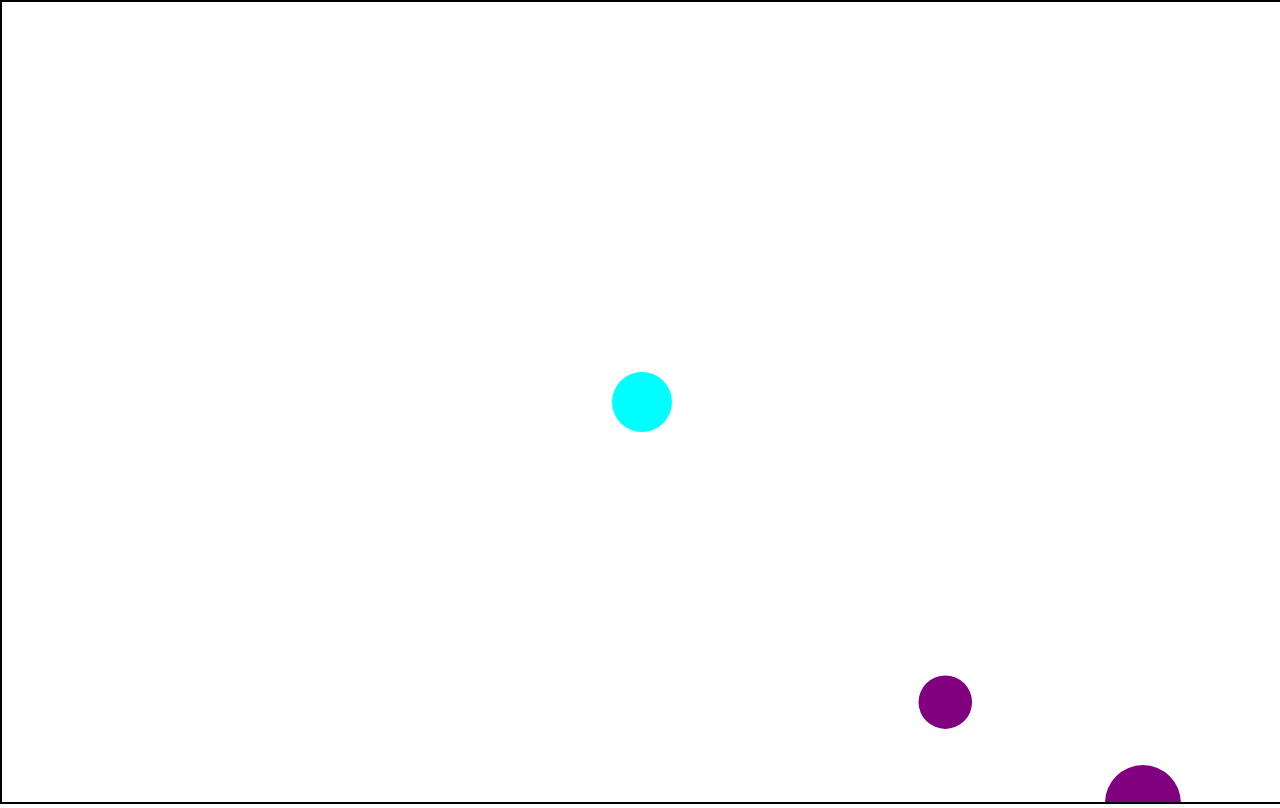
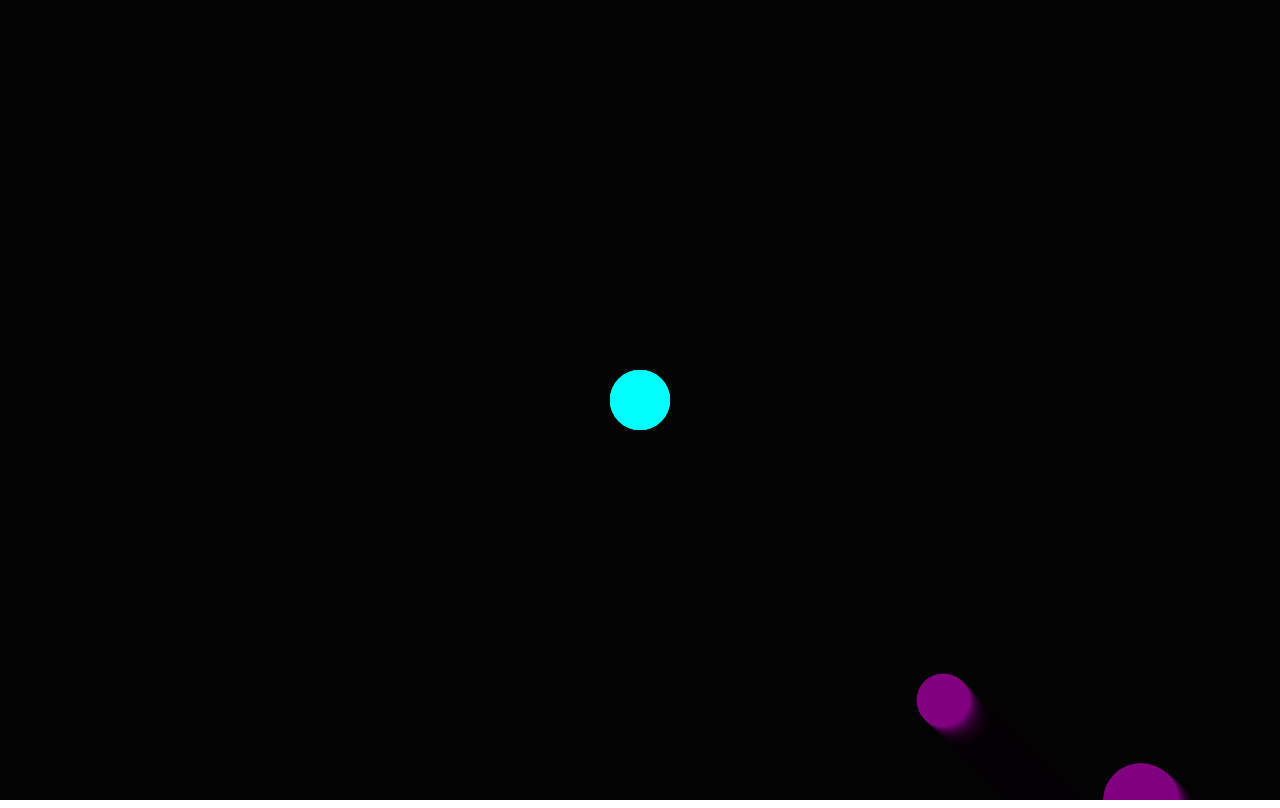
Before and after one commit to chamon562/revamp-canvas-shooter, a plain HTML site: page index.html in a window 1280 px wide. Drawn offline with Linux system fonts and the light colour scheme.

Commit message:
Add background color to black using fillstle rgba and giving it an opacity 0.1 and fillRect of the entire canvas.width and height and commented out clearRect to show the backround.

```diff
--- a/app.js
+++ b/app.js
@@ -190,10 +190,12 @@ let animationId;
 //this will be called over and over again to give the illusion of a moving object
 function animate() {
     animationId = requestAnimationFrame(animate);
-
+    // console.log(ctx)
+    ctx.fillStyle = "rgba(0, 0, 0, 0.1)";
+    ctx.fillRect(0, 0, canvas.width, canvas.height);
     // must clear canvas constantly so no streaks are left behind call ctx.clearRect();
     // clear the x = 0 clear the y = 0 clear the whole canvas by canvas.width, canvas.height
-    ctx.clearRect(0, 0, canvas.width, canvas.height);
+    // ctx.clearRect(0, 0, canvas.width, canvas.height);
     // to make sure player is there need to call player.draw() within aniation loop
     // because ctx.clearRect is constantly being called without a player being drawn
     // making player being drawn once whenever file loads and its being cleard over because calling ctx.clearRect() over and over
--- a/style.css
+++ b/style.css
@@ -5,6 +5,5 @@ body{
     margin: 0;
 }
 
-canvas {
-    border: 2px solid black;
-}
+/* canvas {
+} */
```
